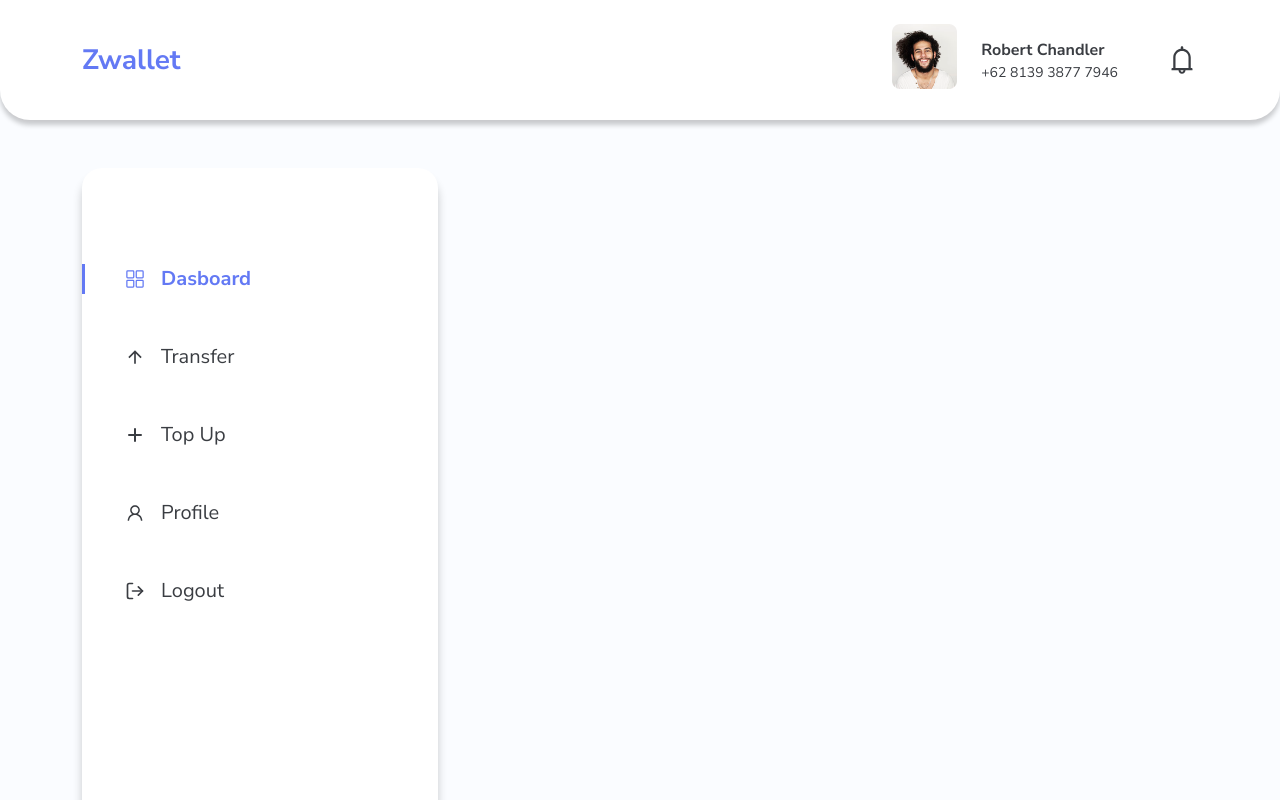
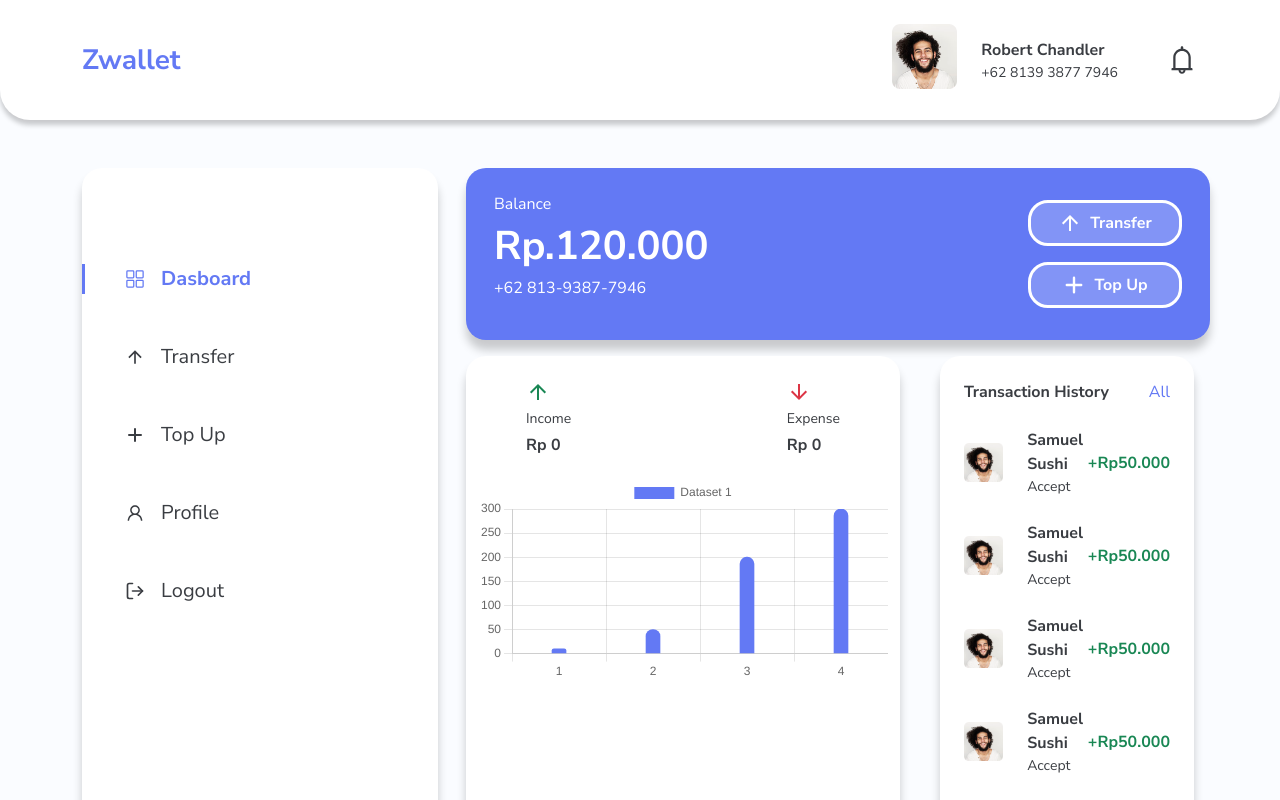
Before and after one commit to DanangFirmantara/fw5-nextjs-beginner, a Next.js app: page /home in a window 1280 px wide. Shown: the top 800 px of the page. Built offline with nearby package versions, Linux system fonts and the light colour scheme.

Commit message:
feat : fix slicng home

```diff
--- /dev/null
+++ b/components/BarChart.js
@@ -0,0 +1,90 @@
+/* eslint-disable react/prop-types */
+import React from 'react'
+import {IoMdArrowUp,IoMdArrowDown} from 'react-icons/io'
+import {
+	Chart as ChartJS,
+	CategoryScale,
+	LinearScale,
+	LogarithmicScale,
+	BarElement,
+	Title,
+	Tooltip,
+	Legend,
+} from 'chart.js'
+
+ChartJS.register(
+	CategoryScale,
+	LinearScale,
+	LogarithmicScale,
+	BarElement,
+	Title,
+	Tooltip,
+	Legend
+)
+
+import { Bar } from 'react-chartjs-2'
+
+
+const BarChart = ({labels, data:rawData, income=0, expense=0}) => {
+
+	const options = {
+		chartAreaBorder: {
+			borderColor: 'rgba(0, 0, 0, 0)'
+		},
+		scales: {
+			x: {
+				grid: {
+					display: false,
+				}
+			},
+			y: {
+				grid: {
+					display: false,
+				}
+			}
+		},
+		responsive: true,
+		plugins: {
+			legend: {
+				display: false
+			},
+			title: {
+				display: false,
+			},
+		},
+	}
+
+	const data = {
+		labels,
+		datasets: [
+			{
+				label: 'Dataset 1',
+				data: rawData,
+				backgroundColor: '#6379F4',
+				borderRadius: 1000,
+				barThickness: 14
+			}
+		],
+	}
+	return (
+		<div className=''>
+			<div className='d-flex justify-content-between px-5 py-3'>
+				<div>
+					<IoMdArrowUp className='fs-4 text-success fw-bold mb-1'/>
+					<div className='fs-8 mb-1 pallet-6'>Income</div>
+					<div className='fs-6 fw-bold mb-1'>Rp {Number(income).toLocaleString('id-ID')}</div>
+				</div>
+				<div>
+					<IoMdArrowDown className='fs-4 text-danger fw-bold mb-1'/>
+					<div className='fs-8 mb-1 pallet-6'>Expense</div>
+					<div className='fs-6 fw-bold mb-1'>Rp {Number(expense).toLocaleString('id-ID')}</div>
+				</div>
+			</div>
+			<div className='px-'>
+				<Bar optons={options} data={data}/>
+			</div>
+		</div>
+	)
+}
+
+export default BarChart
--- a/package.json
+++ b/package.json
@@ -11,11 +11,13 @@
   "dependencies": {
     "@bachdgvn/vue-otp-input": "^1.0.8",
     "bootstrap": "^5.1.3",
+    "chartjs": "^0.3.24",
     "mysql": "^2.18.1",
     "next": "12.1.0",
     "path": "^0.12.7",
     "react": "17.0.2",
     "react-bootstrap": "^2.2.1",
+    "react-chartjs-2": "^4.0.1",
     "react-dom": "17.0.2",
     "react-icons": "^4.3.1",
     "react-otp-input": "^2.4.0",
--- a/pages/home.js
+++ b/pages/home.js
@@ -3,6 +3,10 @@ import { Row, Col, Container } from 'react-bootstrap'
 import FooterUser from '../components/FooterUser'
 import NavbarUser from '../components/NavbarUser'
 import SidebarUser from '../components/SidebarUser'
+import {HiPlus} from 'react-icons/hi'
+import {IoMdArrowUp} from 'react-icons/io'
+import Image from 'next/image'
+import BarChart from '../components/BarChart'
 
 const Home = () => {
 	return (
@@ -10,10 +14,94 @@ const Home = () => {
 			<NavbarUser/>
 			<Container className='vh-100'>
 				<Row className='mt-5'>
-					<Col sm={4}>
+					<Col sm={4} className='me-3'>
 						<SidebarUser />
 					</Col>
 					<Col>
+						<Row >
+							<Col xs={12} className='bg-pallet-1 py-4 rounded-2 shadow-dark text-pallet-2'>
+								<Row className='justify-content-between px-3 '>
+									<Col>
+										<div className='fs-6'>Balance</div>
+										<div className='fs-1 fw-bold'>Rp.120.000</div>
+										<div className='fs-6'>+62 813-9387-7946</div>
+									</Col>
+									<Col xs={3} >
+										<div className='d-flex flex-column'>
+											<div className='my-2 py-2 rounded-2 text-white fs-6 fw-bold bg-transparent border border-3 border-white d-flex justify-content-center align-items-center'>
+												<IoMdArrowUp className='fs-4 me-2 text-pallet-7'/>
+												<div >Transfer</div>
+											</div>
+											<div className='my-2 py-2 rounded-2 text-white fs-6 fw-bold bg-transparent border border-3 border-white d-flex justify-content-center align-items-center'>
+												<HiPlus className='fs-4 me-2 text-pallet-7'/>
+												<div >Top Up</div>
+											</div>
+										</div>
+									</Col>
+								</Row>
+							</Col>
+						</Row>
+						<Row className='mt-3'>
+							<Col  xs={7} className='bg-pallet-2 rounded-2 shadow-dark py-2 mx-4 ms-0'>
+								<BarChart data={[10,50,200,300]} labels={['1','2','3','4']} income={0} expense={0}/>
+							</Col>
+							<Col className='bg-pallet-2 rounded-2 shadow-dark py-4 px-4 mx-3'>
+								<div >
+									<div className='d-flex justify-content-between'>
+										<div className='fw-bold fs-6'>Transaction History </div>
+										<div className='text-pallet-1 fs-6'>All</div>
+									</div>
+									<div className='d-flex justify-content-between align-items-center my-4'>
+										<div className='d-flex align-items-center'>
+											<Image src='/images/1.png' alt='user' width={65} height={65} />
+											<div className='ms-4'>
+												<div className='fw-bold fs-7'>Samuel Sushi</div>
+												<div className='fs-8'>Accept</div>
+											</div>
+										</div>
+										<div className='text-success fw-bold fs-7'>
+											+Rp50.000
+										</div>
+									</div>
+									<div className='d-flex justify-content-between align-items-center my-4'>
+										<div className='d-flex align-items-center'>
+											<Image src='/images/1.png' alt='user' width={65} height={65} />
+											<div className='ms-4'>
+												<div className='fw-bold fs-7'>Samuel Sushi</div>
+												<div className='fs-8'>Accept</div>
+											</div>
+										</div>
+										<div className='text-success fw-bold fs-7'>
+											+Rp50.000
+										</div>
+									</div>
+									<div className='d-flex justify-content-between align-items-center my-4'>
+										<div className='d-flex align-items-center'>
+											<Image src='/images/1.png' alt='user' width={65} height={65} />
+											<div className='ms-4'>
+												<div className='fw-bold fs-7'>Samuel Sushi</div>
+												<div className='fs-8'>Accept</div>
+											</div>
+										</div>
+										<div className='text-success fw-bold fs-7'>
+											+Rp50.000
+										</div>
+									</div>
+									<div className='d-flex justify-content-between align-items-center my-4'>
+										<div className='d-flex align-items-center'>
+											<Image src='/images/1.png' alt='user' width={65} height={65} />
+											<div className='ms-4'>
+												<div className='fw-bold fs-7'>Samuel Sushi</div>
+												<div className='fs-8'>Accept</div>
+											</div>
+										</div>
+										<div className='text-success fw-bold fs-7'>
+											+Rp50.000
+										</div>
+									</div>
+								</div>
+							</Col>
+						</Row>
 					</Col>
 				</Row>
 			</Container>
--- a/styles/application.scss
+++ b/styles/application.scss
@@ -4,7 +4,8 @@ $theme-colors: (
     "pallet-3":#3A3D42,
     "pallet-4":#DEDFF1,
     "pallet-5":#FAFCFF,
-	 "pallet-6":rgba(169, 169, 169, 0.6)
+	 "pallet-6":rgba(169, 169, 169, 0.6),
+	 "pallet-7":rgba(255, 255, 255, 0.2),
 
   ) ;
 
--- a/styles/globals.css
+++ b/styles/globals.css
@@ -123,3 +123,6 @@ a {
 	border-left: 3px solid rgba(99, 121, 244, 1);
 	color: rgba(99, 121, 244, 1);
 }
+.bg-transparent{
+	background-color: rgba(255,255,255,0.2) !important;
+}
```
Also changed, not shown: components/OtpInput.js (+11 -21 lines), components/OtpInput.module.css (+8 -8 lines), 1 other file (tests, documents, lock files or other folders).
